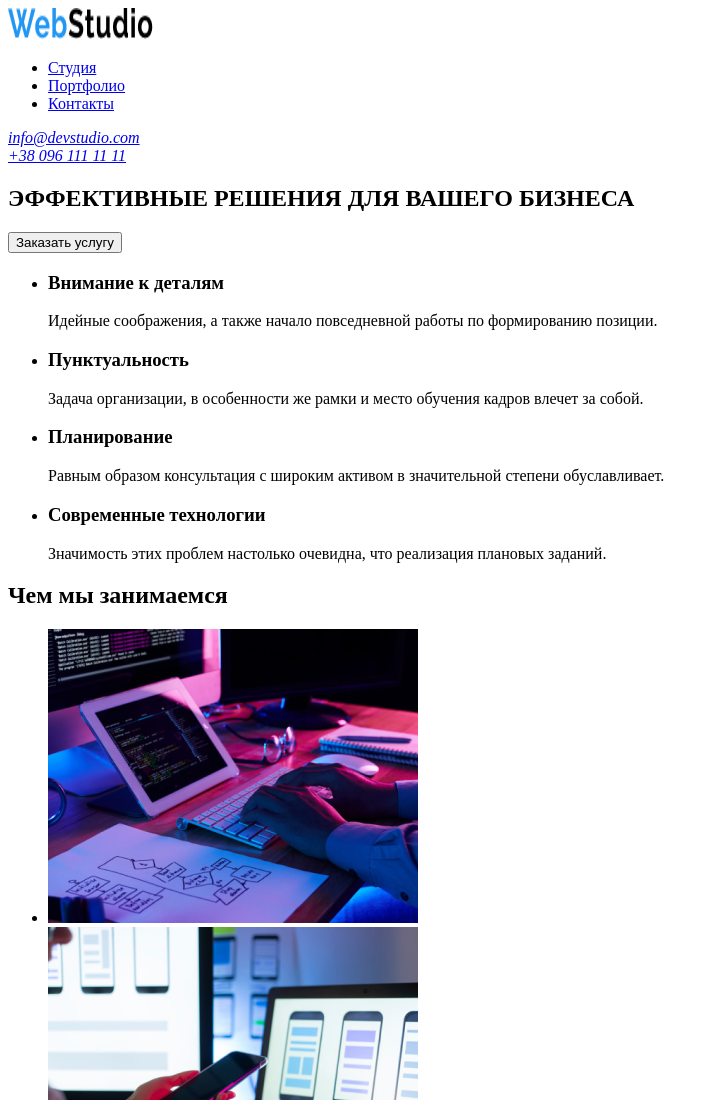
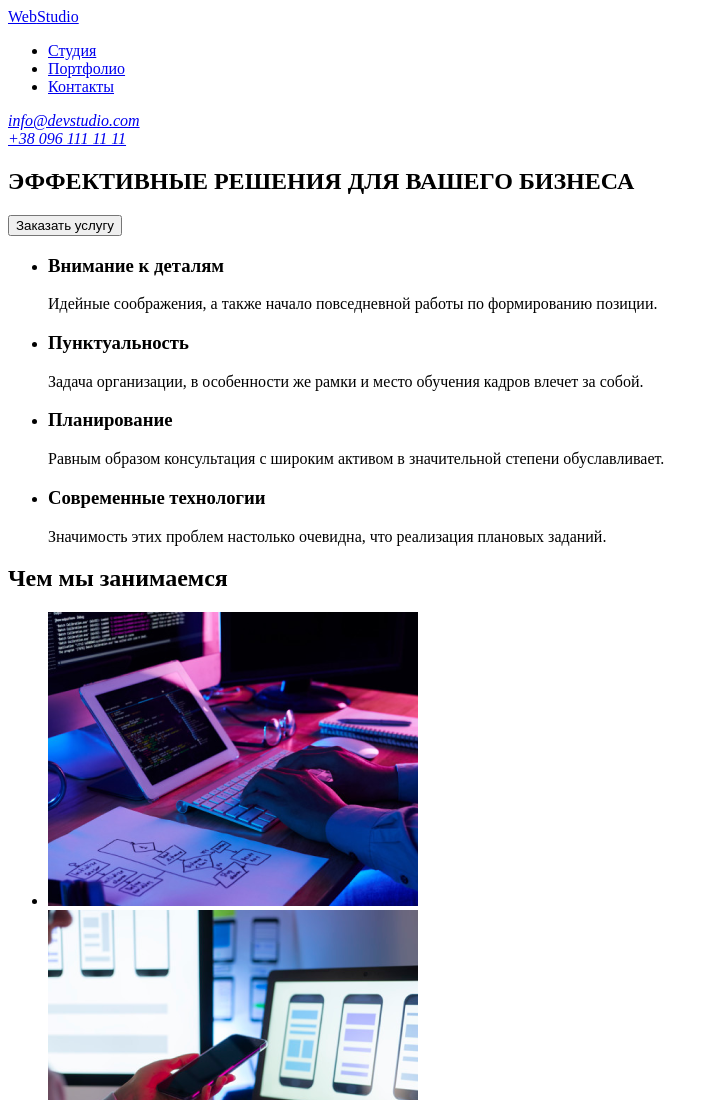
Before and after one commit to gal-link-a/goit-markup-hw-01, a plain HTML site: page index.html in a window 1280 px wide. Shown: the top 1100 px of the page, without its empty margins (0-719 px from the left). Drawn offline with Linux system fonts and the light colour scheme.

Commit message:
меняет формат логотипа сайта

```diff
--- a/index.html
+++ b/index.html
@@ -8,14 +8,9 @@
   <body>
     <header>
       <nav>
-        <a href="/" aria-label="логотип сайта">
-          <img
-            src="./images/webstudio.png"
-            alt="логотип"
-            width="145"
-            height="31"
-          />
-        </a>
+        <a href="/">
+        <span>Web</span>Studio
+          </a>
         <ul>
           <li>
             <a href="#">Студия</a>
```
